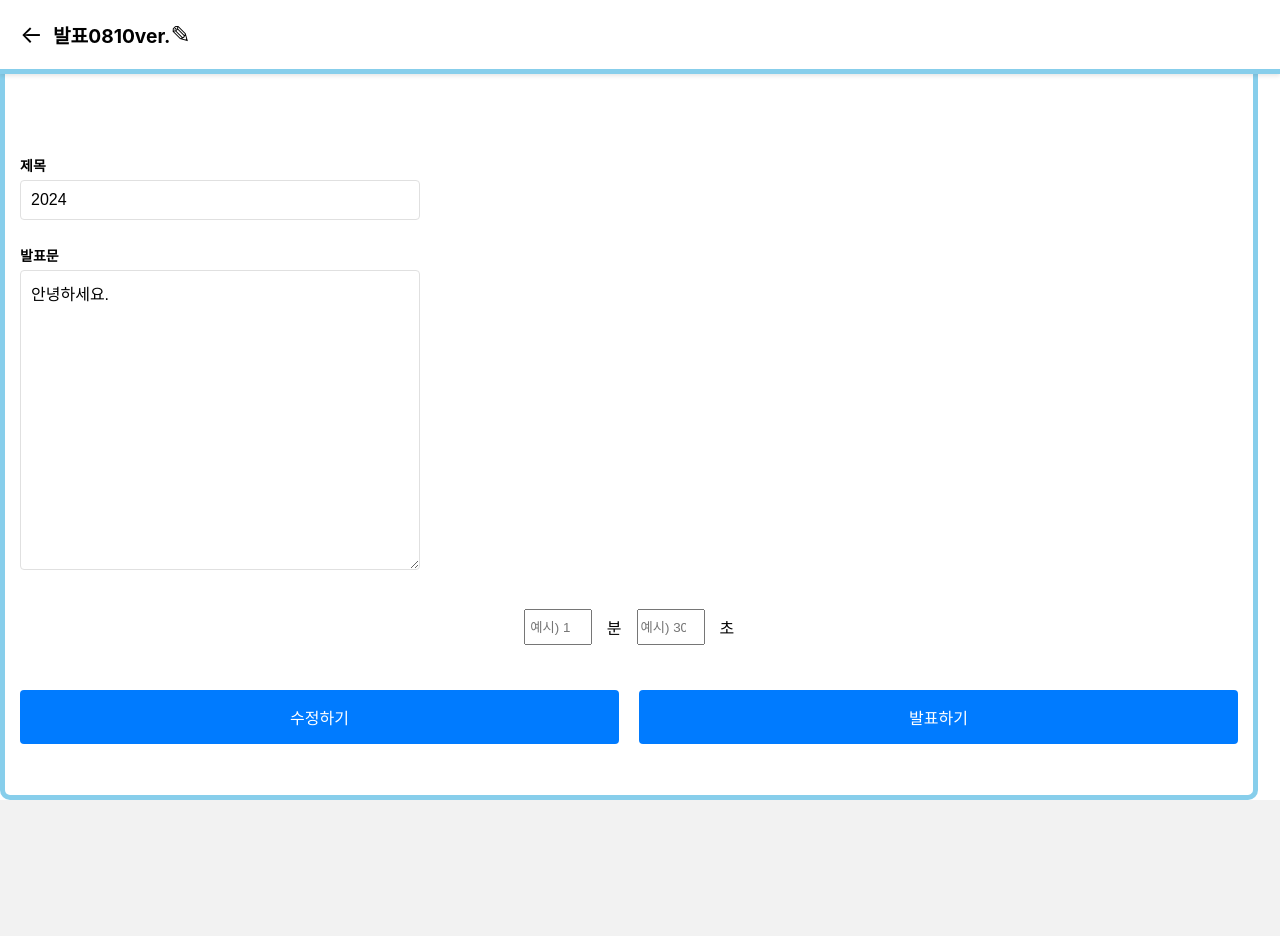
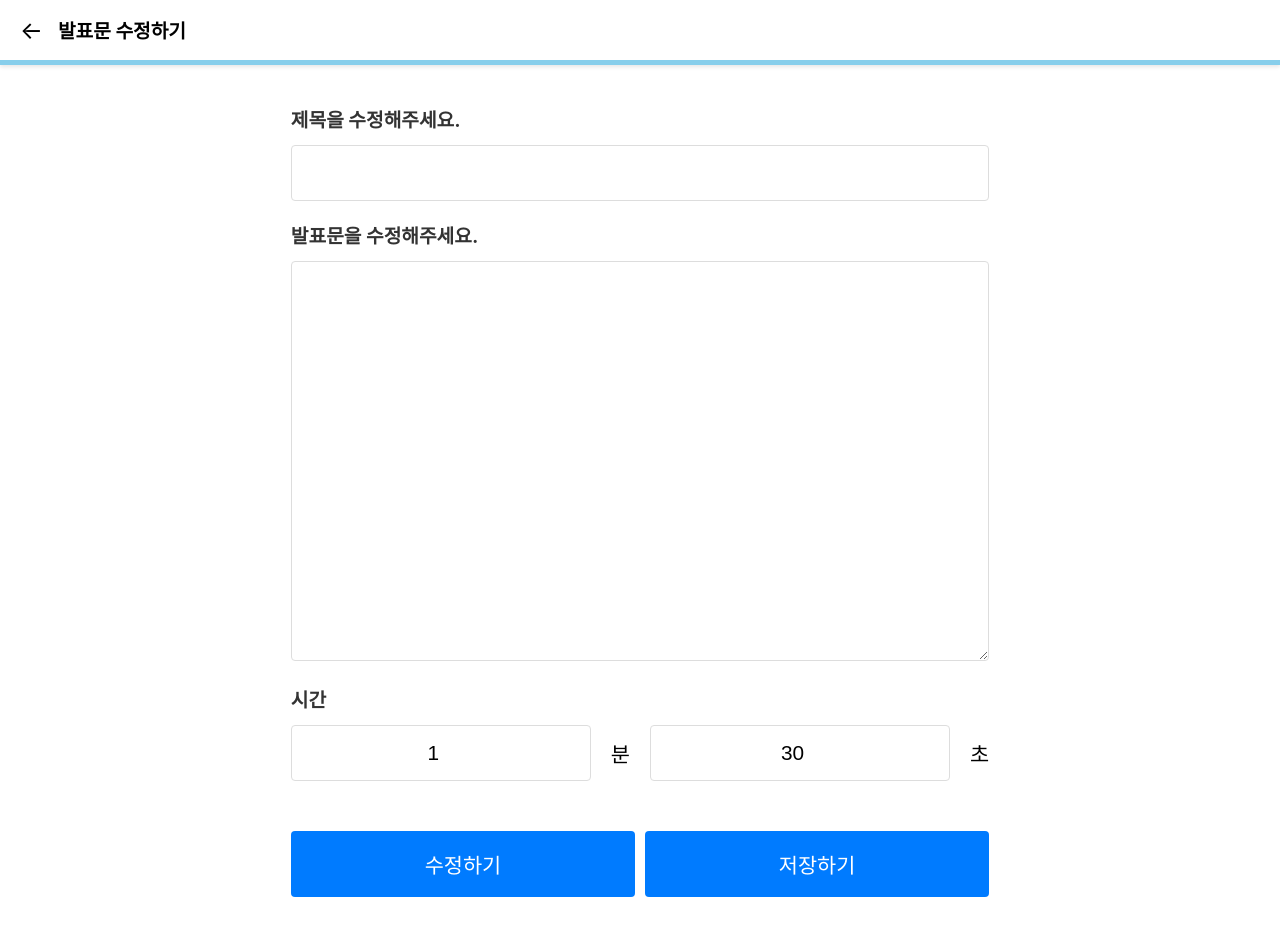
Before and after one commit to HECE-SpeachSupporter-Whalewhale/FE-Whalewhale, a React (Create React App) app: page /generation in a window 1280 px wide. Before the commit the page ends 825 px from the top, so only its background shows below. Built offline with nearby package versions, Linux system fonts and the light colour scheme; a web font is replaced by a local one.

Commit message:
최신화

```diff
--- a/src/screen/CreateSpeechPage/style.css
+++ b/src/screen/CreateSpeechPage/style.css
@@ -15,7 +15,7 @@
   justify-content: space-between;
   padding: 16px;
   background-color: #f8f9fa;
-  border-bottom: 1px solid #e0e0e0;
+  border-bottom: 5px solid #87CEEB;
 }
 
 .cr-create-speech-back-button {
--- a/src/screen/GenerationPage/index.js
+++ b/src/screen/GenerationPage/index.js
@@ -1,56 +1,92 @@
-import React, { useState } from 'react';
+import React, { useState, useEffect } from 'react';
 import './style.css';
 import { useLocation, useNavigate } from 'react-router-dom';
 
 const GenerationPage = () => {
   const navigate = useNavigate();
   const location = useLocation();
-  const { title = '2024', content = '안녕하세요.' } = location.state || {};
+  const [title, setTitle] = useState('');
+  const [content, setContent] = useState('');
+  const [minutes, setMinutes] = useState('1');
+  const [seconds, setSeconds] = useState('30');
+
+  useEffect(() => {
+    if (location.state) {
+      const { title, content, estimatedDuration } = location.state;
+      setTitle(title || '');
+      setContent(content || '');
+      if (estimatedDuration) {
+        setMinutes(Math.floor(estimatedDuration / 60).toString());
+        setSeconds((estimatedDuration % 60).toString());
+      }
+    }
+  }, [location]);
 
   const handleEdit = () => {
-    alert('구현되지 않은 기능입니다');  // "수정하기" 버튼 클릭 시 경고창 표시
+    navigate('/create', {
+      state: {
+        title,
+        content,
+        minutes,
+        seconds
+      }
+    });
   };
 
-  const handlePublish = () => {
-    alert('구현되지 않은 기능입니다');  // "발표하기" 버튼 클릭 시 경고창 표시
+  const handleSave = () => {
+    alert('저장 기능이 구현되었습니다.');
   };
 
   const handleBack = () => {
-    navigate('/');  // "뒤로가기" 버튼 클릭 시 홈 페이지로 이동
+    navigate('/');
   };
 
   return (
     <div className="generation-container">
       <header className="generation-header">
-        <div className="generation-header-left">
         <span className="generation-back-button" onClick={handleBack}>&#8592;</span>
-          <span className="generation-header-title">발표0810ver.</span>
-          <span className="generation-edit-button" onClick={handleEdit}>&#9998;</span>
-        </div>
+        <span className="generation-header-title">발표문 수정하기</span>
       </header>
-      <div className="generation-content-frame">
       <div className="generation-content">
         <div className="generation-input-group">
-            <label className="generation-label">제목</label>
-            <input type="text" value={title} readOnly className="generation-input title-box"/>
+          <label className="generation-label">제목을 수정해주세요.</label>
+          <input
+            type="text"
+            value={title}
+            onChange={(e) => setTitle(e.target.value)}
+            className="generation-input title-box"
+          />
         </div>
         <div className="generation-input-group">
-            <label className="generation-label">발표문</label>
-            <textarea value={content} readOnly className="generation-textarea frame"></textarea>
+          <label className="generation-label">발표문을 수정해주세요.</label>
+          <textarea
+            value={content}
+            onChange={(e) => setContent(e.target.value)}
+            className="generation-textarea"
+          />
         </div>
-          <div className="generation-input-group generation-time-inputs">
-            <label className="generation-label"></label>
+        <div className="generation-input-group">
+          <label className="generation-label">시간</label>
           <div className="generation-time-inputs-wrapper">
-              <input type="number" placeholder="예시) 1" className="generation-time-input" />
+            <input
+              type="number"
+              className="generation-time-input"
+              value={minutes}
+              onChange={(e) => setMinutes(e.target.value)}
+            />
             <span className="generation-time-span">분</span>
-              <input type="number" placeholder="예시) 30" className="generation-time-input" />
+            <input
+              type="number"
+              className="generation-time-input"
+              value={seconds}
+              onChange={(e) => setSeconds(e.target.value)}
+            />
             <span className="generation-time-span">초</span>
           </div>
         </div>
         <div className="generation-button-group">
           <button className="generation-button" onClick={handleEdit}>수정하기</button>
-            <button className="generation-button" onClick={handlePublish}>발표하기</button>
-          </div>
+          <button className="generation-button" onClick={handleSave}>저장하기</button>
         </div>
       </div>
     </div>
--- a/src/screen/GenerationPage/style.css
+++ b/src/screen/GenerationPage/style.css
@@ -1,25 +1,27 @@
 .generation-container {
   display: flex;
   flex-direction: column;
-  height: 100vh;
+  min-height: 100vh;
   background-color: #ffffff;
 }
 
 .generation-header {
   display: flex;
+  justify-content: flex-start;
   align-items: center;
-  padding: 20px;
+  height: 60px;
+  padding: 0 20px;
   background-color: #ffffff;
   box-shadow: 0 2px 4px rgba(0, 0, 0, 0.1);
   position: sticky;
   top: 0;
   z-index: 1000;
-  border-bottom: 5px solid #87CEEB; /* 헤더 아래 테두리 추가 */
+  border-bottom: 5px solid #87CEEB;
 }
 
 .generation-back-button {
   font-size: 1.5em;
-  margin-right: 10px;
+  margin-right: 15px;
   cursor: pointer;
 }
 
@@ -28,71 +30,41 @@
   font-weight: bold;
 }
 
-.generation-edit-button {
-  font-size: 1.5em;
-  cursor: pointer;
-  margin-left: auto;
-}
-
 .generation-content {
+  flex-grow: 1;
   display: flex;
   flex-direction: column;
-  align-items: center;
-  justify-content: center;
-  height: 100%;
-  gap: 15px; /* 간격을 줄임 */
-  padding: 15px; /* 간격을 줄임 */
-}
-
-.generation-content-frame {
-  flex-grow: 1;
-  width: 97.5%;
-  background-color: #ffffff;
-  border: 5px solid #87CEEB; /* 액자 느낌을 주는 테두리 */
-  border-top: none; /* 헤더와 겹치는 상단 테두리 제거 */
-  border-radius: 0 0 10px 10px; /* 하단 모서리 둥글게 */
+  justify-content: space-between;
+  padding: 20px;
+  box-sizing: border-box;
 }
 
 .generation-input-group {
-  width: 100%;
-  margin-bottom: 0px; /* 간격을 줄임 */
-  text-align: left;
+  margin-bottom: 20px;
 }
 
 .generation-label {
   display: block;
-  margin-bottom: 5px;
+  margin-bottom: 8px;
   font-weight: bold;
-  font-size: 0.875em;
-  font-family: '맑은 고딕', sans-serif; /* 폰트 설정 */
+  font-size: 0.9em;
+  color: #333;
 }
 
 .generation-input[type="text"],
-.generation-input[type="number"],
-.generation-textarea {
+.generation-textarea,
+.generation-time-input {
   width: 100%;
-  max-width: 400px;
   padding: 10px;
-  margin-bottom: 10px;
   font-size: 1em;
-  border: 1px solid #e0e0e0;
+  border: 1px solid #ddd;
   border-radius: 4px;
   box-sizing: border-box;
-  background-color: #ffffff;
-  font-family: '맑은 고딕', sans-serif; /* 폰트 설정 */
 }
 
 .generation-textarea {
-  height: 300px; /* 높이 조정 */
-}
-
-.generation-time-inputs {
-  display: flex;
-  align-items: center;
-  justify-content: center;
-  gap: 5px;
-  margin-top: 10px;
-  font-family: '맑은 고딕', sans-serif; /* 폰트 설정 */
+  height: 40vh;
+  resize: vertical;
 }
 
 .generation-time-inputs-wrapper {
@@ -102,28 +74,23 @@
 }
 
 .generation-time-input {
-  width: 60px; /* 폭을 줄임 */
-  height: 30px; /* 높이를 줄임 */
-  text-align: center; /* 텍스트 가운데 정렬 */
+  flex: 1;
+  text-align: center;
 }
 
 .generation-time-span {
-  margin-left: 5px;
-  margin-right: 5px;
   font-size: 1em;
 }
 
 .generation-button-group {
   display: flex;
-  gap: 20px; /* 버튼 사이의 간격 증가 */
-  justify-content: center; /* 버튼들을 중앙 정렬 */
-  width: 100%; /* 버튼 그룹의 너비를 100%로 설정 */
-  margin-top: 30px; /* 버튼 그룹의 상단 여백 증가 */
+  gap: 10px;
+  margin-top: 20px;
 }
 
 .generation-button {
-  width: 100%;
-  padding: 15px 0;
+  flex: 1;
+  padding: 12px 0;
   font-size: 1em;
   cursor: pointer;
   background-color: #007BFF;
@@ -134,24 +101,52 @@
 }
 
 .generation-button:hover {
-  background-color: #0056b3; /* 호버 시 어두운 파란색 */
+  background-color: #0056b3;
 }
 
-@media (max-width: 600px) {
-  .generation-container {
-    padding: 10px;
+@media (min-width: 768px) {
+
+  .generation-content {
+    padding: 40px;
+    max-width: 1000px;
+    margin: 0 auto;
   }
 
-  .generation-header-title {
-    font-size: 1.1em;
+  .generation-label {
+    font-size: 1.2em;
+    margin-bottom: 12px;
   }
 
-  .generation-input,
+  .generation-input[type="text"],
+  .generation-textarea,
+  .generation-time-input {
+    font-size: 1.3em;
+    padding: 15px;
+  }
+
   .generation-textarea {
-    font-size: 0.9em;
+    height: 50vh;
+  }
+
+  .generation-time-inputs-wrapper {
+    gap: 20px;
+  }
+
+  .generation-time-input {
+    font-size: 1.3em;
+    padding: 15px;
+  }
+
+  .generation-time-span {
+    font-size: 1.3em;
+  }
+
+  .generation-button-group {
+    margin-top: 30px;
   }
 
   .generation-button {
-    font-size: 0.9em;
+    padding: 18px 0;
+    font-size: 1.3em;
   }
 }
--- a/src/screen/HelpWithSpeechPage/index.js
+++ b/src/screen/HelpWithSpeechPage/index.js
@@ -64,13 +64,15 @@ const HelpWithSpeechPage = ({ showModal }) => {
   return (
     <div className="he-page-container">
       <div className="he-header">
+        <div className="he-header-left">
           <span className="he-back-button" onClick={() => navigate('/')}>
             &#8592;
           </span>
           <span className="he-header-title">대본 수정</span>
         </div>
-      <div className="he-page-content-frame">
+      </div>
       <div className="he-page-content">
+        <div className="he-form-container">
           <div className="he-input-group">
             <label className="he-label">제목</label>
             <input
@@ -160,7 +162,7 @@ const HelpWithSpeechPage = ({ showModal }) => {
                   className="he-time-input"
                   value={minutes}
                   onChange={(e) => setMinutes(e.target.value)}
-                  onKeydown={handleNumberInput}
+                  onKeyDown={handleNumberInput}
                   max={20}
                 />
                 <span className="he-time-span">분</span>
@@ -170,7 +172,7 @@ const HelpWithSpeechPage = ({ showModal }) => {
                   className="he-time-input"
                   value={seconds}
                   onChange={(e) => setSeconds(e.target.value)}
-                  onKeydown={handleNumberInput}
+                  onKeyDown={handleNumberInput}
                   max={60}
                 />
                 <span className="he-time-span">초</span>
--- a/src/screen/PracticeSpeechPage/style.css
+++ b/src/screen/PracticeSpeechPage/style.css
@@ -17,6 +17,7 @@
   padding: 16px;
   background-color: #ffffff;
   box-shadow: 0 2px 4px rgba(0, 0, 0, 0.1);
+  border-bottom: 5px solid #87CEEB;
 }
 
 .pr-back-button {
```
Also changed, not shown: src/screen/HelpWithSpeechPage/style.css (+100 -62 lines). Lines whose indentation alone changed are shown as unchanged.
